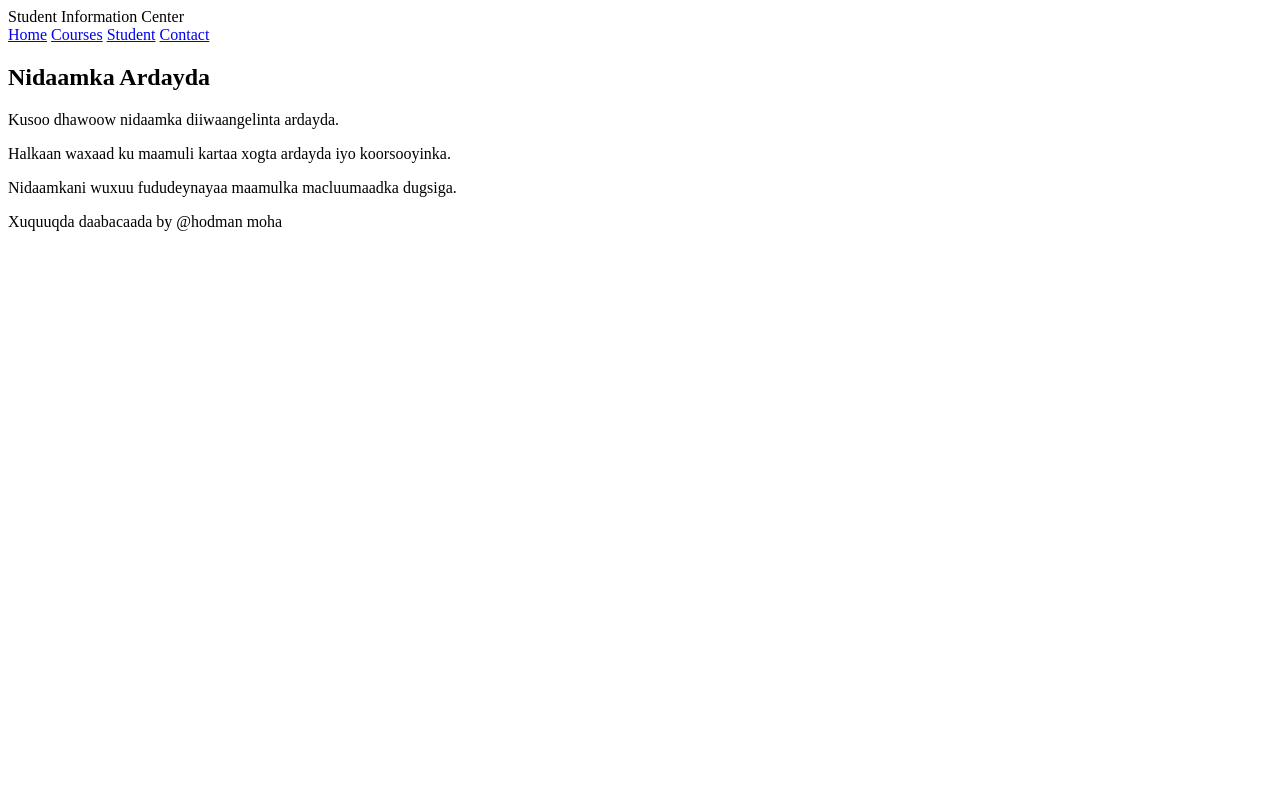
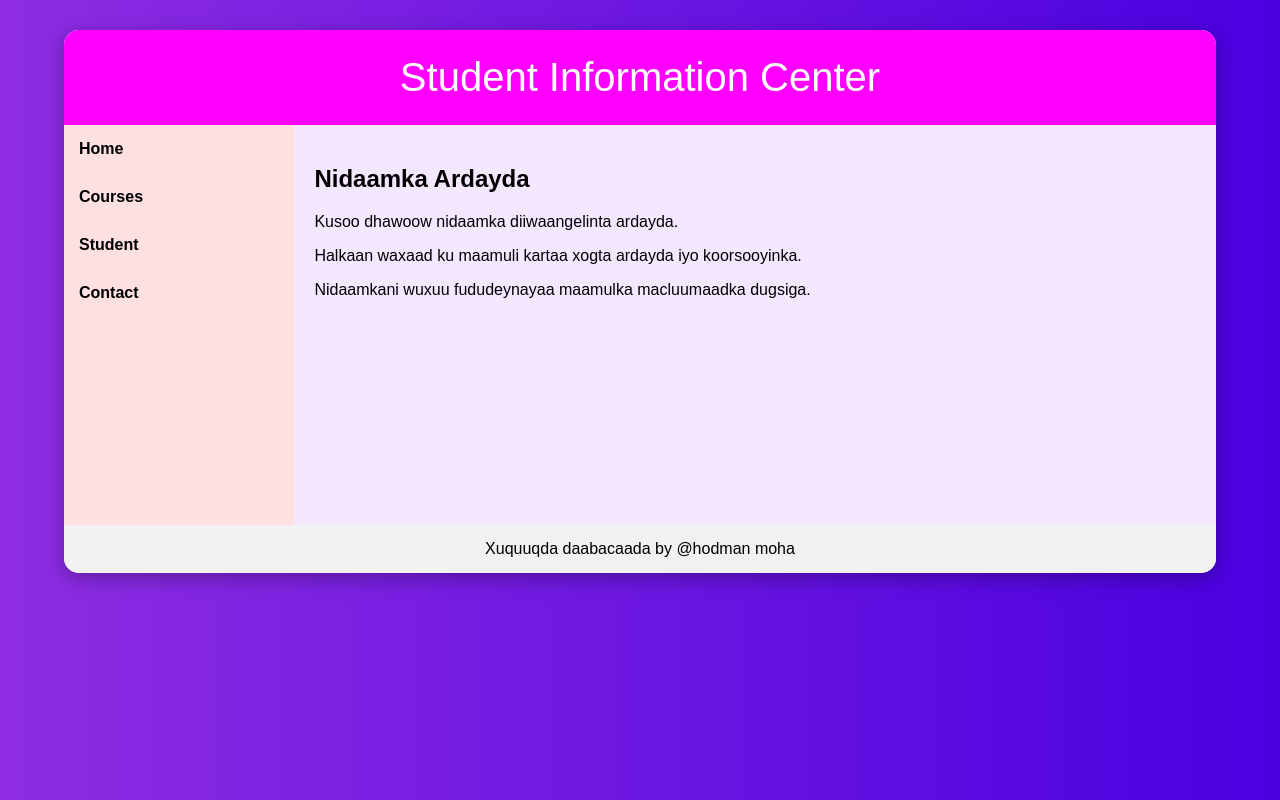
Before and after one commit to hodmammaxamad-coder/Hodman12, a plain HTML site: page index.html in a window 1280 px wide. Drawn offline with Linux system fonts and the light colour scheme.

Commit message:
Update index.html

```diff
--- a/index.html
+++ b/index.html
@@ -2,7 +2,7 @@
 <html>
 <head>
     <title>Student Information Center</title>
-    <link rel="stylesheet" href="Styl.css">
+    <link rel="stylesheet" href="Style.css">
 </head>
 <body>
 
```
